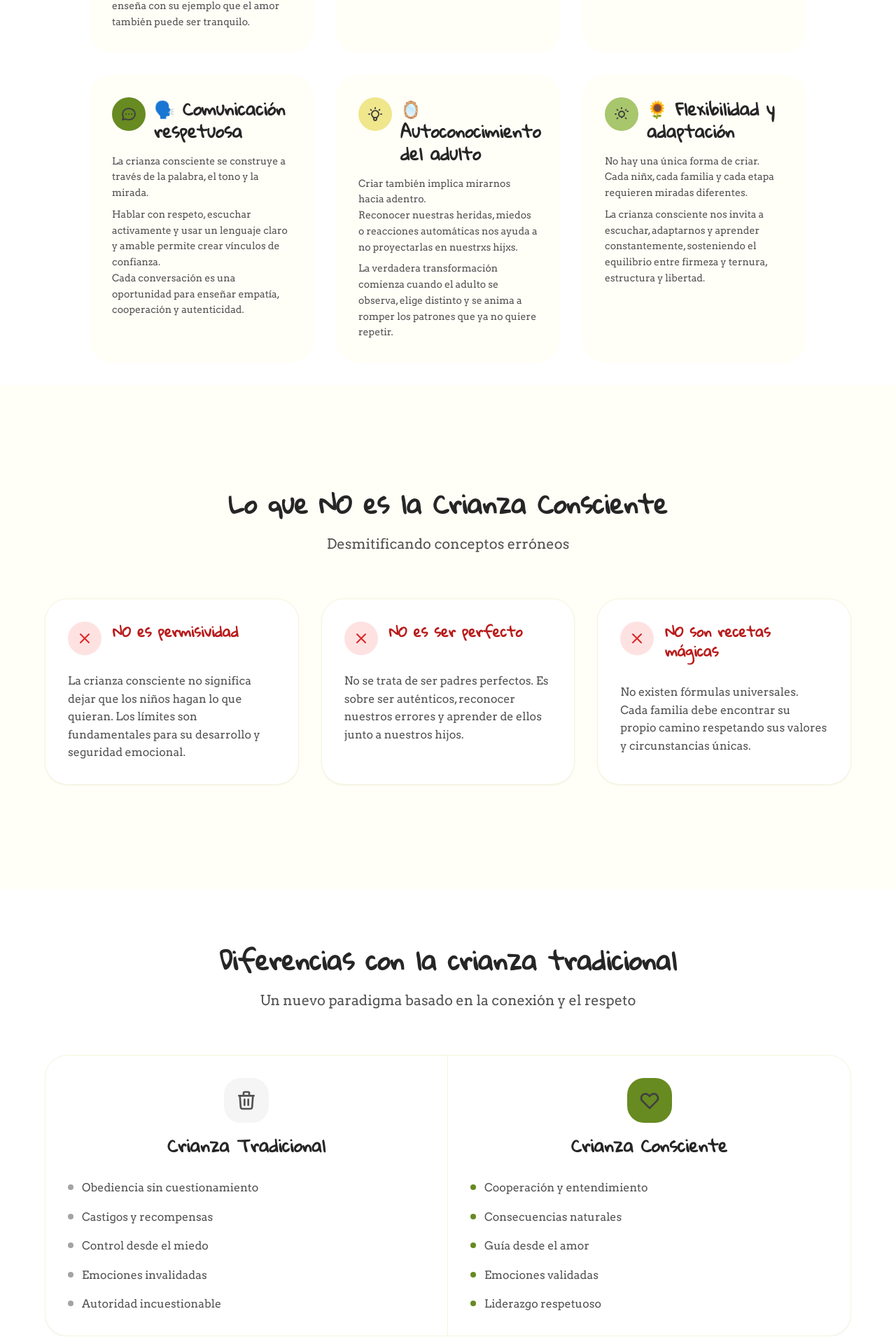
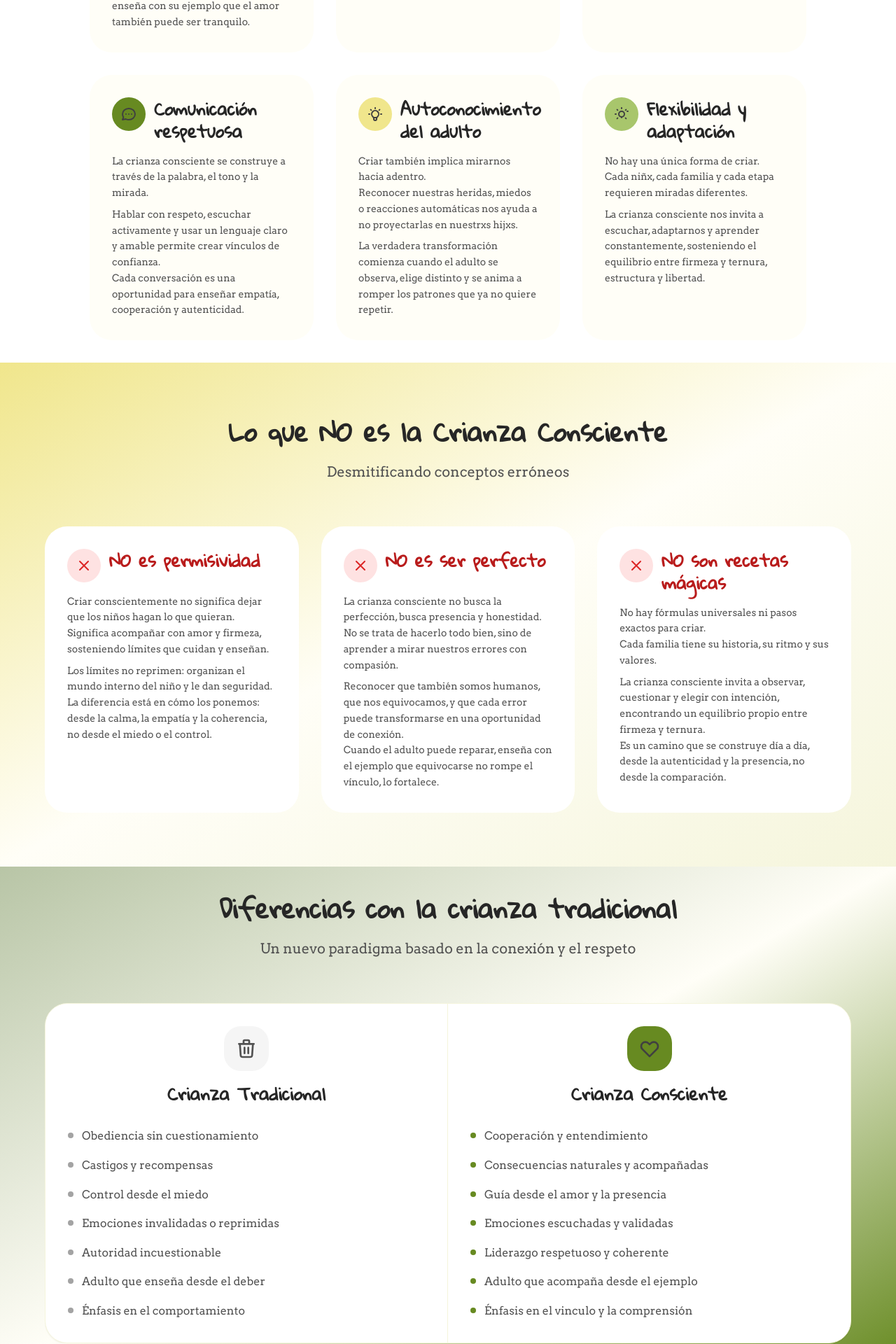
Before and after one commit to ThomiReynoso/crianzas-conscientes-web, an Angular app: page /que-es-crianza-consciente in a window 1280 px wide. Shown: the part 1333-3253 px from the top of the page at 70% size. Built offline with nearby package versions, Linux system fonts and the light colour scheme.

Commit message:
refactor que es crianza consciente

```diff
--- a/src/app/features/what-is/what-is.html
+++ b/src/app/features/what-is/what-is.html
@@ -39,7 +39,7 @@
               </svg>
             </div>
             <h3 class="text-xl lg:text-2xl font-display font-bold text-neutral-800">
-              💛 Crear desde la presencia y el amor
+              Crear desde la presencia y el amor
             </h3>
           </div>
           <div class="text-neutral-600 text-sm leading-relaxed space-y-2">
@@ -62,7 +62,7 @@
               </svg>
             </div>
             <h3 class="text-xl lg:text-2xl font-display font-bold text-neutral-800">
-              🌿 Poner límites sanos sin violencia
+              Poner límites sanos sin violencia
             </h3>
           </div>
           <div class="text-neutral-600 text-sm leading-relaxed space-y-2">
@@ -85,7 +85,7 @@
               </svg>
             </div>
             <h3 class="text-xl lg:text-2xl font-display font-bold text-neutral-800">
-              🌊 Acompañar emocionalmente
+              Acompañar emocionalmente
             </h3>
           </div>
           <div class="text-neutral-600 text-sm leading-relaxed space-y-2">
@@ -108,7 +108,7 @@
               </svg>
             </div>
             <h3 class="text-xl lg:text-2xl font-display font-bold text-neutral-800">
-              🗣️ Comunicación respetuosa
+              Comunicación respetuosa
             </h3>
           </div>
           <div class="text-neutral-600 text-sm leading-relaxed space-y-2">
@@ -131,7 +131,7 @@
               </svg>
             </div>
             <h3 class="text-xl lg:text-2xl font-display font-bold text-neutral-800">
-              🪞 Autoconocimiento del adulto
+              Autoconocimiento del adulto
             </h3>
           </div>
           <div class="text-neutral-600 text-sm leading-relaxed space-y-2">
@@ -154,7 +154,7 @@
               </svg>
             </div>
             <h3 class="text-xl lg:text-2xl font-display font-bold text-neutral-800">
-              🌻 Flexibilidad y adaptación
+              Flexibilidad y adaptación
             </h3>
           </div>
           <div class="text-neutral-600 text-sm leading-relaxed space-y-2">
@@ -173,7 +173,7 @@
 </section>
 
 <!-- What It IS NOT Section -->
-<section class="section bg-pastel-cream">
+<section class="section bg-gradient-to-br from-pastel-beige via-pastel-cream to-pastel-beige-light">
   <div class="container">
     <div class="max-w-6xl mx-auto">
       <div class="text-center mb-16">
@@ -187,60 +187,75 @@
 
       <div class="grid grid-cols-1 md:grid-cols-3 gap-8">
         <!-- Myth 1 -->
-        <div class="bg-white rounded-3xl p-8 shadow-sm border border-pastel-beige-light">
-          <div class="flex items-start gap-4 mb-6">
+        <div class="bg-white rounded-3xl p-6 lg:p-8">
+          <div class="flex items-start gap-3 mb-4">
             <div class="w-12 h-12 bg-red-100 rounded-2xl flex items-center justify-center flex-shrink-0">
               <svg class="w-6 h-6 text-red-600" fill="none" stroke="currentColor" viewBox="0 0 24 24">
                 <path stroke-linecap="round" stroke-linejoin="round" stroke-width="2" d="M6 18L18 6M6 6l12 12"></path>
               </svg>
             </div>
-            <div>
-              <h3 class="text-xl font-display font-semibold text-red-700 mb-2">
+            <h3 class="text-xl lg:text-2xl font-display font-bold text-red-700">
               NO es permisividad
             </h3>
           </div>
+          <div class="text-neutral-600 text-sm leading-relaxed space-y-2">
+            <p>
+              Criar conscientemente no significa dejar que los niños hagan lo que quieran.<br>
+              Significa acompañar con amor y firmeza, sosteniendo límites que cuidan y enseñan.
+            </p>
+            <p>
+              Los límites no reprimen: organizan el mundo interno del niño y le dan seguridad.<br>
+              La diferencia está en cómo los ponemos: desde la calma, la empatía y la coherencia, no desde el miedo o el control.
+            </p>
           </div>
-          <p class="text-neutral-600">
-            La crianza consciente no significa dejar que los niños hagan lo que quieran. Los límites son fundamentales para su desarrollo y seguridad emocional.
-          </p>
         </div>
 
         <!-- Myth 2 -->
-        <div class="bg-white rounded-3xl p-8 shadow-sm border border-pastel-beige-light">
-          <div class="flex items-start gap-4 mb-6">
+        <div class="bg-white rounded-3xl p-6 lg:p-8">
+          <div class="flex items-start gap-3 mb-4">
             <div class="w-12 h-12 bg-red-100 rounded-2xl flex items-center justify-center flex-shrink-0">
               <svg class="w-6 h-6 text-red-600" fill="none" stroke="currentColor" viewBox="0 0 24 24">
                 <path stroke-linecap="round" stroke-linejoin="round" stroke-width="2" d="M6 18L18 6M6 6l12 12"></path>
               </svg>
             </div>
-            <div>
-              <h3 class="text-xl font-display font-semibold text-red-700 mb-2">
+            <h3 class="text-xl lg:text-2xl font-display font-bold text-red-700">
               NO es ser perfecto
             </h3>
           </div>
+          <div class="text-neutral-600 text-sm leading-relaxed space-y-2">
+            <p>
+              La crianza consciente no busca la perfección, busca presencia y honestidad.<br>
+              No se trata de hacerlo todo bien, sino de aprender a mirar nuestros errores con compasión.
+            </p>
+            <p>
+              Reconocer que también somos humanos, que nos equivocamos, y que cada error puede transformarse en una oportunidad de conexión.<br>
+              Cuando el adulto puede reparar, enseña con el ejemplo que equivocarse no rompe el vínculo, lo fortalece.
+            </p>
           </div>
-          <p class="text-neutral-600">
-            No se trata de ser padres perfectos. Es sobre ser auténticos, reconocer nuestros errores y aprender de ellos junto a nuestros hijos.
-          </p>
         </div>
 
         <!-- Myth 3 -->
-        <div class="bg-white rounded-3xl p-8 shadow-sm border border-pastel-beige-light">
-          <div class="flex items-start gap-4 mb-6">
+        <div class="bg-white rounded-3xl p-6 lg:p-8">
+          <div class="flex items-start gap-3 mb-4">
             <div class="w-12 h-12 bg-red-100 rounded-2xl flex items-center justify-center flex-shrink-0">
               <svg class="w-6 h-6 text-red-600" fill="none" stroke="currentColor" viewBox="0 0 24 24">
                 <path stroke-linecap="round" stroke-linejoin="round" stroke-width="2" d="M6 18L18 6M6 6l12 12"></path>
               </svg>
             </div>
-            <div>
-              <h3 class="text-xl font-display font-semibold text-red-700 mb-2">
+            <h3 class="text-xl lg:text-2xl font-display font-bold text-red-700">
               NO son recetas mágicas
             </h3>
           </div>
+          <div class="text-neutral-600 text-sm leading-relaxed space-y-2">
+            <p>
+              No hay fórmulas universales ni pasos exactos para criar.<br>
+              Cada familia tiene su historia, su ritmo y sus valores.
+            </p>
+            <p>
+              La crianza consciente invita a observar, cuestionar y elegir con intención, encontrando un equilibrio propio entre firmeza y ternura.<br>
+              Es un camino que se construye día a día, desde la autenticidad y la presencia, no desde la comparación.
+            </p>
           </div>
-          <p class="text-neutral-600">
-            No existen fórmulas universales. Cada familia debe encontrar su propio camino respetando sus valores y circunstancias únicas.
-          </p>
         </div>
       </div>
     </div>
@@ -248,7 +263,7 @@
 </section>
 
 <!-- Differences Section -->
-<section class="section bg-white">
+<section class="section bg-gradient-to-br from-pastel-sage-dark via-pastel-cream to-pastel-green">
   <div class="container">
     <div class="max-w-6xl mx-auto">
       <div class="text-center mb-16">
@@ -291,11 +306,19 @@
                 </li>
                 <li class="flex items-start gap-3">
                   <div class="w-2 h-2 bg-neutral-400 rounded-full mt-2 flex-shrink-0"></div>
-                  <span class="text-neutral-600">Emociones invalidadas</span>
+                  <span class="text-neutral-600">Emociones invalidadas o reprimidas</span>
                 </li>
                 <li class="flex items-start gap-3">
                   <div class="w-2 h-2 bg-neutral-400 rounded-full mt-2 flex-shrink-0"></div>
                   <span class="text-neutral-600">Autoridad incuestionable</span>
+                </li>
+                <li class="flex items-start gap-3">
+                  <div class="w-2 h-2 bg-neutral-400 rounded-full mt-2 flex-shrink-0"></div>
+                  <span class="text-neutral-600">Adulto que enseña desde el deber</span>
+                </li>
+                <li class="flex items-start gap-3">
+                  <div class="w-2 h-2 bg-neutral-400 rounded-full mt-2 flex-shrink-0"></div>
+                  <span class="text-neutral-600">Énfasis en el comportamiento</span>
                 </li>
               </ul>
             </div>
@@ -320,19 +343,27 @@
                 </li>
                 <li class="flex items-start gap-3">
                   <div class="w-2 h-2 bg-pastel-green rounded-full mt-2 flex-shrink-0"></div>
-                  <span class="text-neutral-600">Consecuencias naturales</span>
+                  <span class="text-neutral-600">Consecuencias naturales y acompañadas</span>
                 </li>
                 <li class="flex items-start gap-3">
                   <div class="w-2 h-2 bg-pastel-green rounded-full mt-2 flex-shrink-0"></div>
-                  <span class="text-neutral-600">Guía desde el amor</span>
+                  <span class="text-neutral-600">Guía desde el amor y la presencia</span>
                 </li>
                 <li class="flex items-start gap-3">
                   <div class="w-2 h-2 bg-pastel-green rounded-full mt-2 flex-shrink-0"></div>
-                  <span class="text-neutral-600">Emociones validadas</span>
+                  <span class="text-neutral-600">Emociones escuchadas y validadas</span>
                 </li>
                 <li class="flex items-start gap-3">
                   <div class="w-2 h-2 bg-pastel-green rounded-full mt-2 flex-shrink-0"></div>
-                  <span class="text-neutral-600">Liderazgo respetuoso</span>
+                  <span class="text-neutral-600">Liderazgo respetuoso y coherente</span>
+                </li>
+                <li class="flex items-start gap-3">
+                  <div class="w-2 h-2 bg-pastel-green rounded-full mt-2 flex-shrink-0"></div>
+                  <span class="text-neutral-600">Adulto que acompaña desde el ejemplo</span>
+                </li>
+                <li class="flex items-start gap-3">
+                  <div class="w-2 h-2 bg-pastel-green rounded-full mt-2 flex-shrink-0"></div>
+                  <span class="text-neutral-600">Énfasis en el vinculo y la comprensión</span>
                 </li>
               </ul>
             </div>
@@ -431,7 +462,7 @@
 </section>
 
 <!-- CTA Section -->
-<section class="section bg-pastel-green">
+<section class="section bg-gradient-to-br from-pastel-green via-pastel-cream to-pastel-green-light">
   <div class="container">
     <div class="text-center max-w-3xl mx-auto">
       <h2 class="text-3xl md:text-4xl font-display font-bold text-neutral-800 mb-6">
```
Lines whose indentation alone changed are shown as unchanged.
